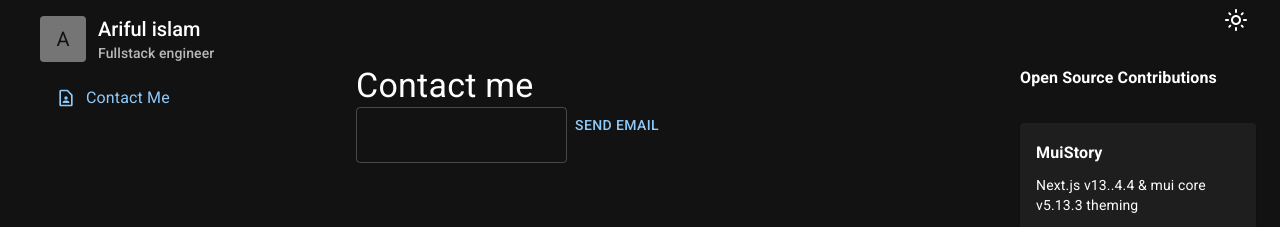
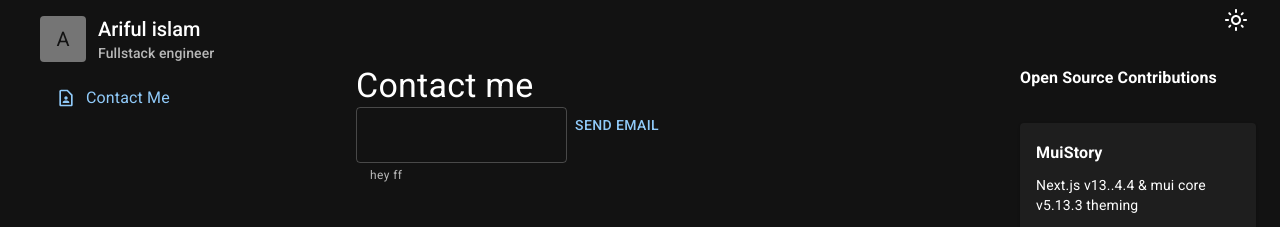
Before and after one commit to arifulbgt4/ariful.io, a Next.js app: page /contact in a window 1280 px wide. Shown: the top 227 px of the page. Built offline with nearby package versions, Linux system fonts and the light colour scheme.

Commit message:
feat: TextField with final-form

```diff
--- /dev/null
+++ b/src/components/Input/TextField.tsx
@@ -0,0 +1,62 @@
+// React
+import { FC } from "react";
+// @mui
+import { TextField as MuiTextField } from "@mui/material";
+// packages
+import { Field } from "react-final-form";
+
+// Util
+import { showErrorOnChange } from "./util";
+// Types
+import { TextFieldProps, TextFieldWrapperProps } from "./Types";
+
+const TextField: FC<TextFieldProps> = ({
+  name,
+  type = "text",
+  fieldProps,
+  ...rest
+}) => {
+  return (
+    <Field
+      name={name}
+      type={type}
+      render={({ input, meta }) => (
+        <TextFieldWrapper input={input} meta={meta} {...rest} />
+      )}
+      {...fieldProps}
+    />
+  );
+};
+
+// ||------------------------------||
+// ||   Mui TextField Wrapper      ||
+// ||------------------------------||
+const TextFieldWrapper: FC<TextFieldWrapperProps> = ({
+  input: { name, value, type, onChange, onBlur, onFocus, ...restInput },
+  meta,
+  helperText,
+  required,
+  ...rest
+}) => {
+  const { error, submitError } = meta;
+  const isError = showErrorOnChange({ meta });
+
+  return (
+    <MuiTextField
+      onChange={onChange}
+      onBlur={onBlur}
+      onFocus={onFocus}
+      name={name}
+      value={value}
+      type={type}
+      helperText={isError ? error || submitError : helperText}
+      error={isError}
+      required={required}
+      inputProps={{ required, ...restInput }}
+      {...rest}
+    />
+  );
+};
+// ||----------------------------end
+
+export default TextField;
--- /dev/null
+++ b/src/components/Input/Types.ts
@@ -0,0 +1,24 @@
+// @mui
+import { TextFieldProps as MuiTextFieldProps } from "@mui/material";
+
+import {
+  FieldProps,
+  FieldRenderProps,
+  FieldMetaState,
+  UseFieldConfig,
+} from "react-final-form";
+
+export interface TextFieldProps
+  extends Partial<Omit<MuiTextFieldProps, "onChange">> {
+  name: string;
+  fieldProps?: Partial<FieldProps<any, any>>;
+}
+
+export interface TextFieldWrapperProps
+  extends FieldRenderProps<MuiTextFieldProps> {}
+
+export type FieldShowErrorOptions = (props: FieldMetaOptions) => boolean;
+
+export interface FieldMetaOptions {
+  meta: FieldMetaState<any>;
+}
--- /dev/null
+++ b/src/components/Input/index.tsx
@@ -0,0 +1,6 @@
+// Types
+export * from "./Types";
+// Utils
+export * from "./util";
+// Components
+export { default as TextField } from "./TextField";
--- /dev/null
+++ b/src/components/Input/util.ts
@@ -0,0 +1,15 @@
+// Types
+import { FieldShowErrorOptions, FieldMetaOptions } from "./Types";
+
+export const showErrorOnChange: FieldShowErrorOptions = ({
+  meta: { submitError, dirtySinceLastSubmit, error, touched, modified },
+}: FieldMetaOptions) =>
+  !!(
+    ((submitError && !dirtySinceLastSubmit) || error) &&
+    (touched || modified)
+  );
+
+export const required =
+  (text?: string, isRequired: boolean = true) =>
+  (value: any) =>
+    isRequired && (value ? undefined : text || "Required");
--- a/src/widgets/ContactForm/index.tsx
+++ b/src/widgets/ContactForm/index.tsx
@@ -4,12 +4,15 @@ import {
   Box,
   Typography,
   FormControl,
-  TextField,
+  TextField as MuiTextField,
   Input,
   Button,
 } from "@mui/material";
 // packages
 import { Form as FinalForm, Field, FormRenderProps } from "react-final-form";
+
+// components
+import { TextField, required } from "src/components/Input";
 
 // Types
 import { FormDataOptions } from "./Types";
@@ -30,7 +33,7 @@ const ContactForm = () => {
         onSubmit={onSubmitForm}
         initialValues={INITIAL_VALUES}
         render={({ handleSubmit, values, errors }) => {
-          console.log("values", errors);
+          console.log("values", values);
           return (
             <form onSubmit={handleSubmit}>
               {/* <Field
@@ -43,7 +46,13 @@ const ContactForm = () => {
                 }}
               /> */}
 
-              <TextField name="name" required />
+              <TextField
+                name="name"
+                helperText="hey ff"
+                fieldProps={{
+                  validate: required("Name is required"),
+                }}
+              />
               <Button type="submit">Send email</Button>
             </form>
           );
```
